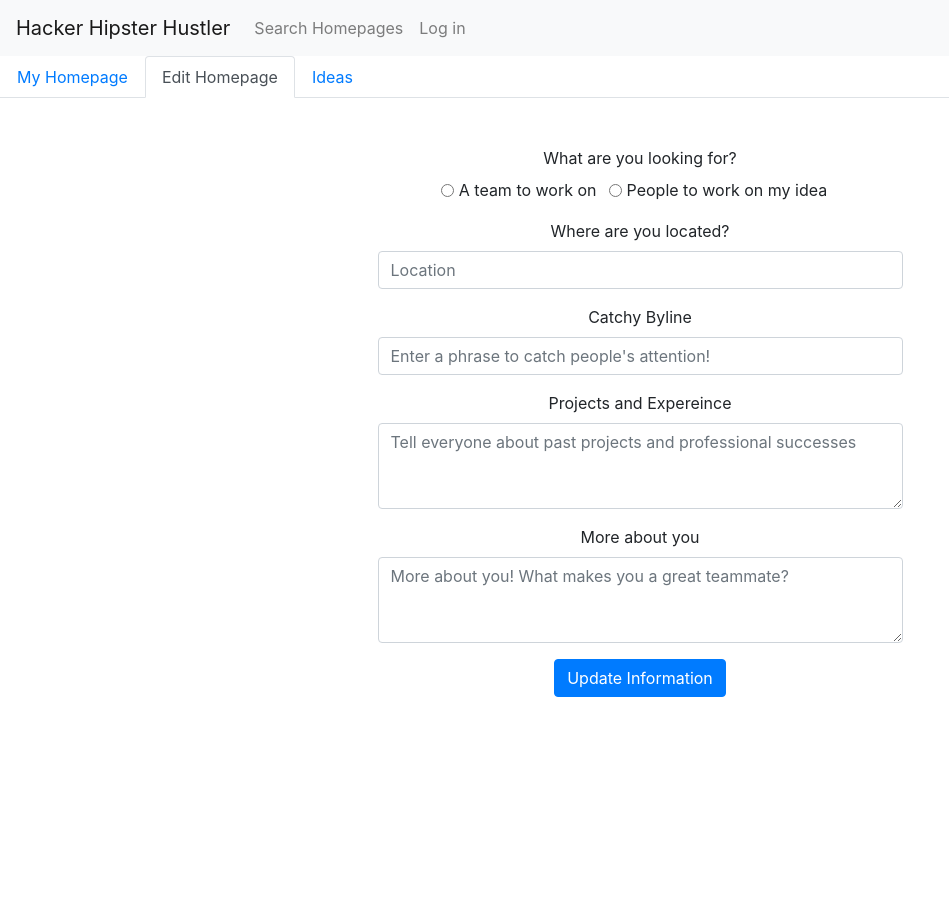
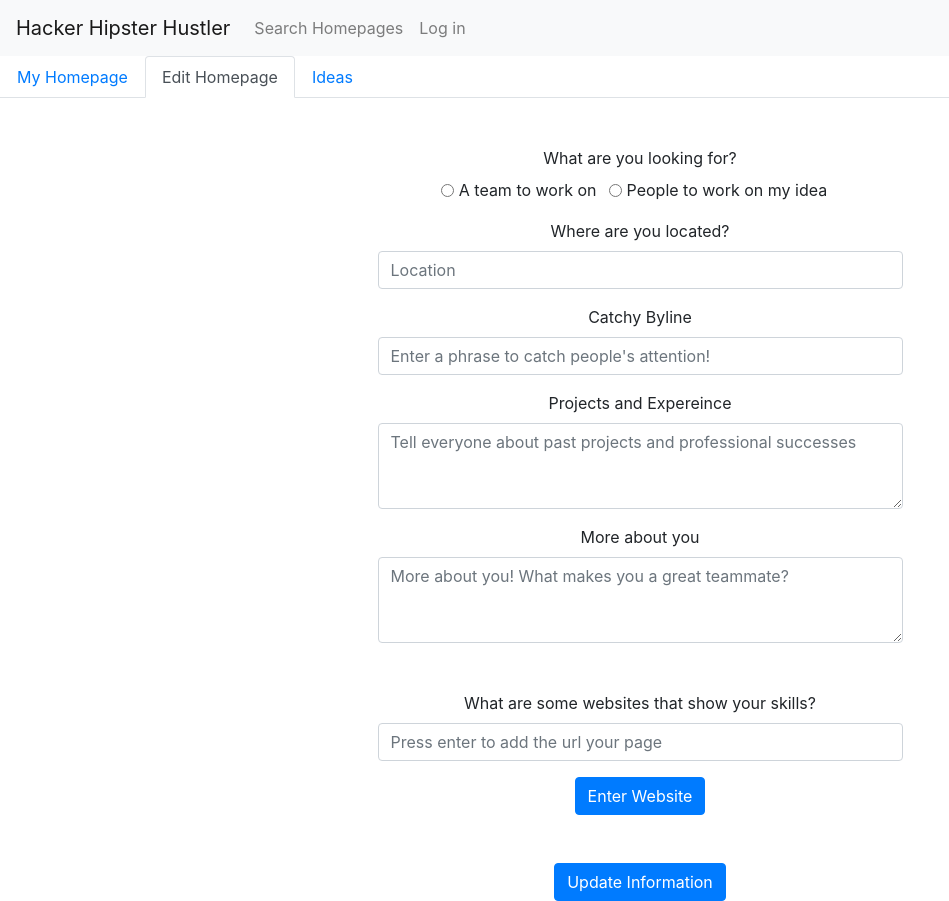
Before and after one commit to nmegrant/Hacker-Hustler-Hipster-client, a React (Create React App) app: page /mypage in a window 1280 px wide. Both pictures are taken after a click on the tab "Edit Homepage". Shown: the whole page, without its empty margins (0-949 px from the left). Before the commit the page ends 800 px from the top, so only its background shows below. Built offline with nearby package versions, Linux system fonts and the light colour scheme.

Commit message:
Set up form to send user info (except tags)

```diff
--- a/src/components/EditHomepage.js
+++ b/src/components/EditHomepage.js
@@ -13,6 +13,11 @@ export default function EditHomepage() {
   const [idea, setIdea] = useState(false);
   const [location, setLocation] = useState("");
 
+  const [website, setWebsite] = useState("");
+  const [websites, setWebsites] = useState([]);
+
+  // const [tag, setTag] = useState("");
+  // const [tags, setTags] = useState([]);
   // navigator.geolocation.getCurrentPosition(function (position) {
   //   let latitude = position.coords.latitude;
   //   let longitude = position.coords.longitude;
@@ -29,8 +34,20 @@ export default function EditHomepage() {
 
   function submitForm(event) {
     event.preventDefault();
-    console.log({ byline, experience, location, bio, idea });
+    console.log({ byline, experience, location, bio, idea, websites });
   }
+
+  function submitWebsite(event) {
+    event.preventDefault();
+    setWebsites([...websites, website]);
+    setWebsite("");
+  }
+
+  // function submitTag(event) {
+  //   event.preventDefault();
+  //   setTags([...tags, tag]);
+  //   setTag("");
+  // }
 
   return (
     <Container>
@@ -105,10 +122,36 @@ export default function EditHomepage() {
             onChange={(event) => setBio(event.target.value)}
           ></Form.Control>
         </Form.Group>
-        <Button type="submit" onClick={submitForm}>
-          Update Information
+        <Form.Group controlId="formGroupWebsites" className="mt-5">
+          <Form.Label>What are some websites that show your skills?</Form.Label>
+          <Form.Control
+            type="text"
+            placeholder="Press enter to add the url your page"
+            value={website}
+            onChange={(event) => setWebsite(event.target.value)}
+          ></Form.Control>
+        </Form.Group>
+        <Button type="submit" onClick={submitWebsite}>
+          Enter Website
         </Button>
+        {/* <Form.Group controlId="formGroupTags" className="mt-5">
+          <Form.Label>
+            Add some skill tags, this is how teammates will find you
+          </Form.Label>
+          <Form.Control
+            type="text"
+            placeholder="Press enter to add a skill"
+            value={tag}
+            onChange={(event) => setTag(event.target.value)}
+          ></Form.Control>
+        </Form.Group>
+        <Button type="submit" onClick={submitTag}>
+          Add tag
+        </Button> */}
       </Form>
+      <Button type="submit" onClick={submitForm} className="mt-5">
+        Update Information
+      </Button>
     </Container>
   );
 }
```
